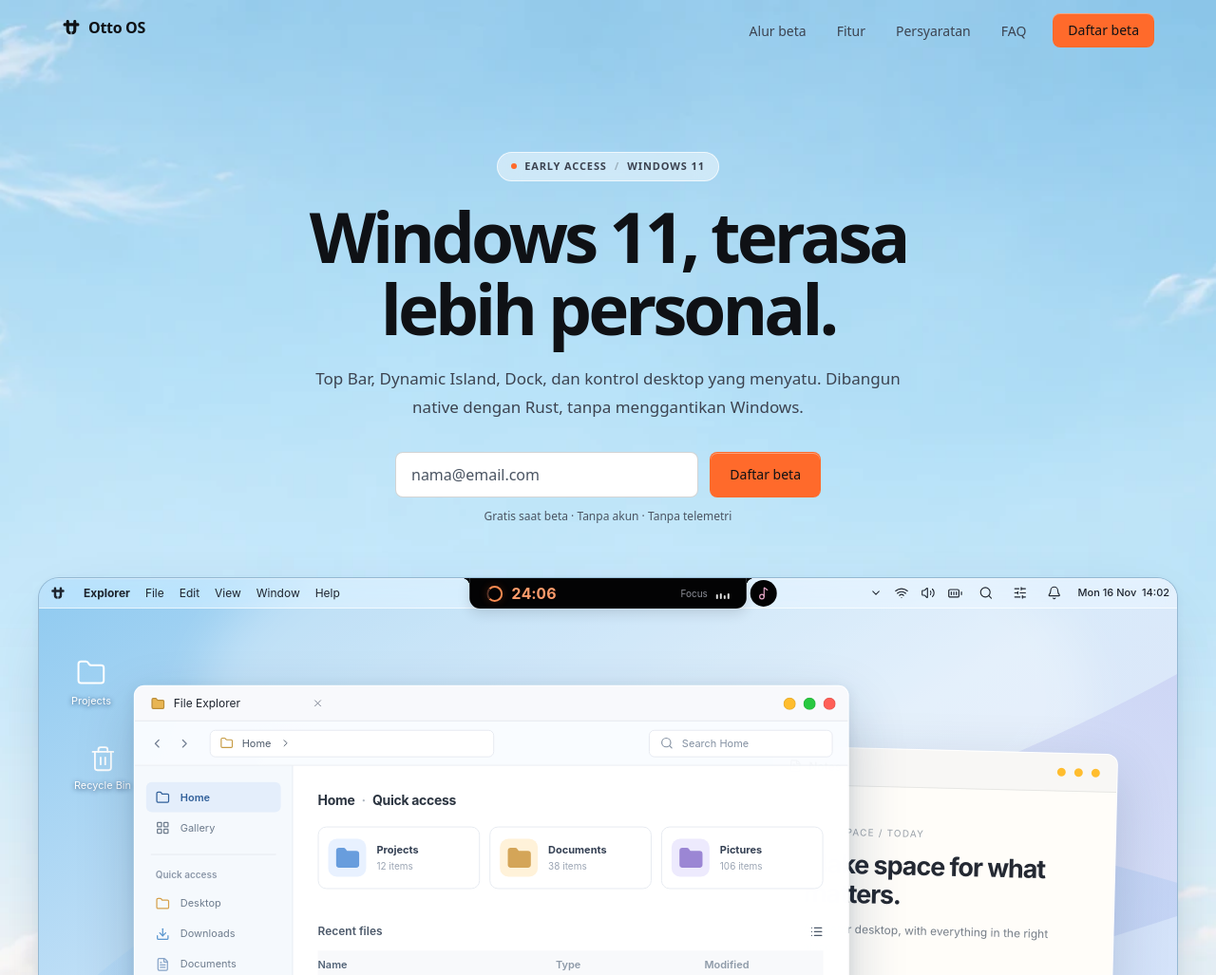
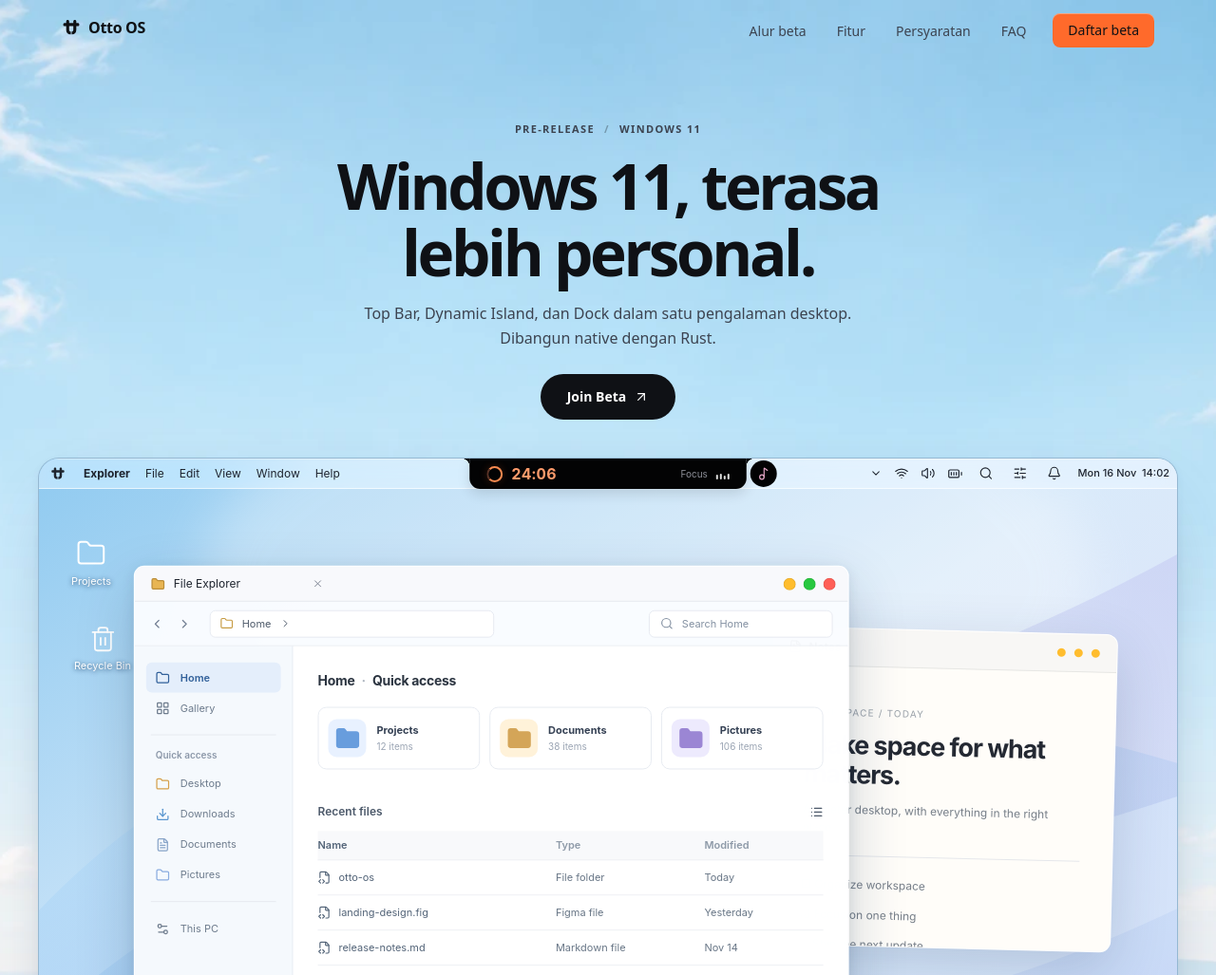
Before and after one commit to howlil/otto-os, an Astro site in the folder landing/: page / in a window 1280 px wide. Shown: the top 1027 px of the page at 95% size. Built offline with nearby package versions, Linux system fonts and the light colour scheme; Astro itself is replaced by a stand-in of ours.

Commit message:
feat(landing): replace inline hero signup with single compact beta CTA

```diff
--- a/landing/src/sections/Hero.astro
+++ b/landing/src/sections/Hero.astro
@@ -1,6 +1,7 @@
 ---
-import WaitlistForm from "../components/WaitlistForm.tsx";
+import { ArrowUpRight } from "lucide-astro";
 import HeroVisual from "../components/HeroVisual.astro";
+import WaitlistDialog from "../components/WaitlistDialog.astro";
 ---
 
 <section class="relative isolate overflow-hidden">
@@ -10,33 +11,53 @@ import HeroVisual from "../components/HeroVisual.astro";
     style="mask-image: linear-gradient(to bottom, black 71%, transparent 100%); -webkit-mask-image: linear-gradient(to bottom, black 71%, transparent 100%);"
   ></div>
 
-  <div class="mx-auto flex w-full max-w-[1260px] flex-col items-center px-4 pt-28 pb-14 text-center sm:px-6 sm:pt-36 sm:pb-20 lg:pt-40">
-    <div class="inline-flex items-center gap-2 rounded-full border border-white/70 bg-white/45 px-3.5 py-1.5 text-[11px] font-semibold tracking-[0.08em] text-ink-soft backdrop-blur-md">
-      <span class="size-1.5 rounded-full bg-accent"></span>
-      EARLY ACCESS <span class="text-ink/25">/</span> WINDOWS 11
-    </div>
+  <div class="mx-auto flex w-full max-w-[1260px] flex-col items-center px-4 pt-28 pb-14 text-center sm:px-6 sm:pt-32 sm:pb-16 lg:pt-32">
+    <p class="text-[11px] font-semibold tracking-[0.12em] text-ink-soft">
+      PRE-RELEASE <span class="mx-1.5 text-ink/30">/</span> WINDOWS 11
+    </p>
 
-    <h1 class="mt-5 max-w-[850px] text-balance text-[clamp(2.6rem,6.1vw,4.55rem)] leading-[1.055] font-semibold tracking-[-0.055em] text-ink">
+    <h1 class="mt-4 max-w-[780px] text-balance text-[clamp(2.55rem,5.5vw,4.1rem)] leading-[1.07] font-semibold tracking-[-0.052em] text-ink">
       Windows 11, terasa lebih personal.
     </h1>
 
-    <p class="mt-5 max-w-[620px] text-pretty text-[15px] leading-[1.75] text-ink-soft sm:text-[17px]">
-      Top Bar, Dynamic Island, Dock, dan kontrol desktop yang menyatu.
-      Dibangun native dengan Rust, tanpa menggantikan Windows.
+    <p class="mt-4 max-w-[560px] text-pretty text-[15px] leading-[1.65] text-ink-soft sm:text-base">
+      Top Bar, Dynamic Island, dan Dock dalam satu pengalaman desktop.
+      Dibangun native dengan Rust.
     </p>
 
-    <div id="daftar" class="mt-7 flex w-full scroll-mt-24 flex-col items-center sm:mt-8">
-      <WaitlistForm client:load />
-      <p class="mt-3 text-xs text-muted">
-        Gratis saat beta · Tanpa akun · Tanpa telemetri
-      </p>
+    <div id="daftar" class="mt-6 flex w-full scroll-mt-24 flex-col items-center">
+      <a
+        href="#daftar"
+        data-waitlist-trigger
+        class="inline-flex h-12 items-center justify-center gap-2 rounded-full bg-ink px-7 text-sm font-semibold text-white transition-[background-color,transform] duration-150 hover:bg-[#30343b] active:scale-[0.98] focus-visible:outline-2 focus-visible:outline-offset-4 focus-visible:outline-ink motion-reduce:transform-none"
+      >
+        Join Beta <ArrowUpRight size={16} strokeWidth={1.8} />
+      </a>
       <noscript>
-        <p class="mt-2 text-xs text-ink-soft">Formulir tetap dapat dikirim tanpa JavaScript.</p>
+        <form method="post" action="/api/waitlist" class="mt-4 flex w-full max-w-sm flex-col gap-2">
+          <label for="otto-fallback-email" class="text-left text-xs font-medium text-ink-soft">Email untuk undangan beta</label>
+          <input
+            id="otto-fallback-email"
+            name="email"
+            type="email"
+            autoComplete="email"
+            maxLength={254}
+            placeholder="nama@email.com"
+            required
+            class="h-11 w-full rounded-full border border-line-strong bg-white px-4 text-sm text-ink focus-visible:outline-2 focus-visible:outline-offset-2 focus-visible:outline-ink"
+          />
+          <input name="website" type="text" tabIndex={-1} autoComplete="off" class="sr-only" aria-hidden="true" />
+          <button type="submit" class="h-11 rounded-full bg-accent px-5 text-sm font-semibold text-ink">
+            Daftar lewat email
+          </button>
+        </form>
       </noscript>
     </div>
 
-    <div class="mt-12 w-full sm:mt-14">
+    <div class="mt-9 w-full sm:mt-10">
       <HeroVisual />
     </div>
   </div>
+
+  <WaitlistDialog />
 </section>
```
